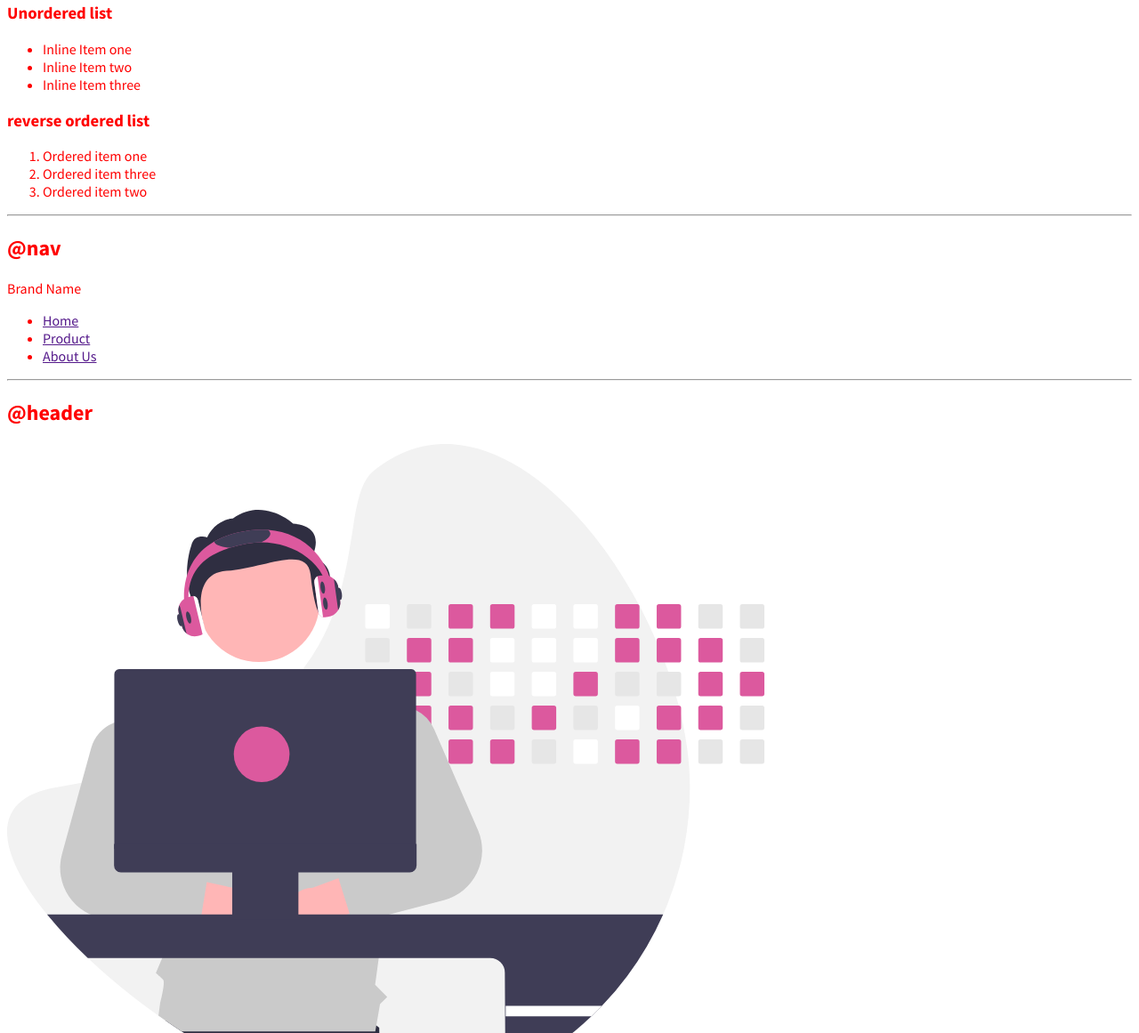
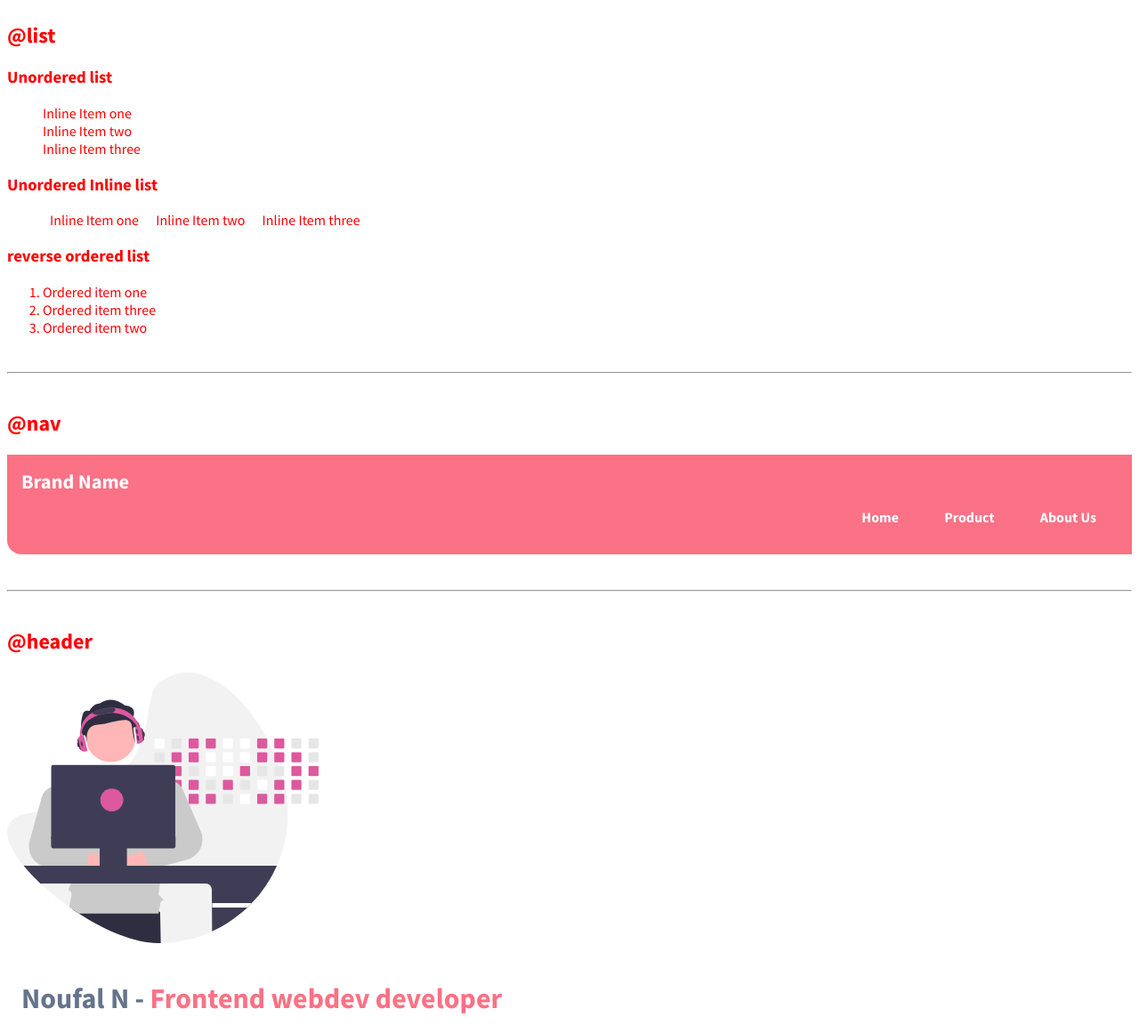
Before and after one commit to Noufaln26/Component-ibrary, a plain HTML site: page index.html in a window 1280 px wide. Shown: the part 936-2097 px from the top of the page at 89% size. Drawn offline with Linux system fonts and the light colour scheme.

Commit message:
added header

```diff
--- a/index.css
+++ b/index.css
@@ -3,9 +3,13 @@ body{
     color:red;
     font-family: 'Source Sans Pro', sans-serif;
 }
+hr{
+    margin: 2.5rem 0rem;
+}
 
 :root{
     --primary-color: #fb7185;
+    --dark-gray: #64748b;
 
 }
 /* normal container*/
@@ -23,6 +27,7 @@ body{
 /* Links */
 .link{
     text-decoration: none;
+    list-style: none;
     padding: 0.5rem 1rem;
 }
 .link-primary{
@@ -35,3 +40,55 @@ body{
     border-radius: 0.5rem;
     border: 1px solid var(--primary-color);
 }
+
+/* List component*/
+.list-non-bullet{
+    list-style: none;
+
+}
+.list-item-inline{
+    display:inline;
+    padding: 0rem 0.5rem;
+}
+
+/* Navigation */
+.nav{
+    background-color: var(--primary-color);
+    color:white;
+    padding: 1rem;
+    border-bottom-left-radius: 1rem;
+}
+.nav .nav-brand{
+    font-weight: bold;
+    font-size: 1.4rem;
+
+}
+.nav .link-active{
+    font-weight: bold;
+}
+.nav .nav-pills{
+    text-align: right;
+}
+.nav .link {
+    color:white;
+
+}
+
+/* Header */
+.header{
+    padding: 2rem;
+}
+.hero .hero-img{
+    max-width:350px;
+    display: bock;
+    margin:auto;
+
+}
+.hero .hero-heading{
+   color:var(--dark-gray);
+   padding: 1rem;
+}
+.hero .heading-inverted{
+    color:var(--primary-color)
+
+}
--- a/index.html
+++ b/index.html
@@ -35,22 +35,22 @@
     <h2>@Links</h2>
     <a class="link link-primary" href="/" >Primary Link</a>
     <a class="link link-secondary" href="/" >Secondary Link</a>
-    <p></p>
+
     <hr />
     <h2>@list</h2>
     <h3>Unordered list</h3>
-    <ul>
+    <ul class="list-non-bullet">
         <li>Inline Item one</li>
         <li>Inline Item two</li>
         <li>Inline Item three</li>
 
     </ul>
 
-    <h3>Unordered list</h3>
-    <ul>
-        <li>Inline Item one</li>
-        <li>Inline Item two</li>
-        <li>Inline Item three</li>
+    <h3>Unordered Inline list</h3>
+    <ul class=" list-non-bullet">
+        <li class="list-item-inline">Inline Item one</li>
+        <li class="list-item-inline">Inline Item two</li>
+        <li class="list-item-inline">Inline Item three</li>
 
     </ul>
 
@@ -63,20 +63,20 @@
     </ol>
     <hr />
     <h2>@nav</h2>
-    <nav>
-        <div>Brand Name</div>
-        <ul>
-            <li><a href="">Home</a></li>
-            <li><a href="">Product</a></li>
-            <li><a href="">About Us</a></li>
+    <nav class="nav">
+        <div class="nav-brand">Brand Name</div>
+        <ul class="list-non-bullet nav-pills" >
+            <li class="list-item-inline"><a class="link link-active" href="/">Home</a></li>
+            <li class="list-item-inline"><a class="link link-active" href="/">Product</a></li>
+            <li class="list-item-inline"><a  class="link link-active" href="/">About Us</a></li>
         </ul>
     </nav>
     <hr />
 
     <h2>@header</h2>
-    <header>
-        <img src="/images/heroimage.svg" >
-        <h1>Hero heading</h1>
+    <header class="hero">
+        <img class="hero-img" src="/images/heroimage.svg" >
+        <h1 class="hero-heading">Noufal N  - <span class="heading-inverted">Frontend webdev developer</span></h1>
     </header>
     hr />
 
```
